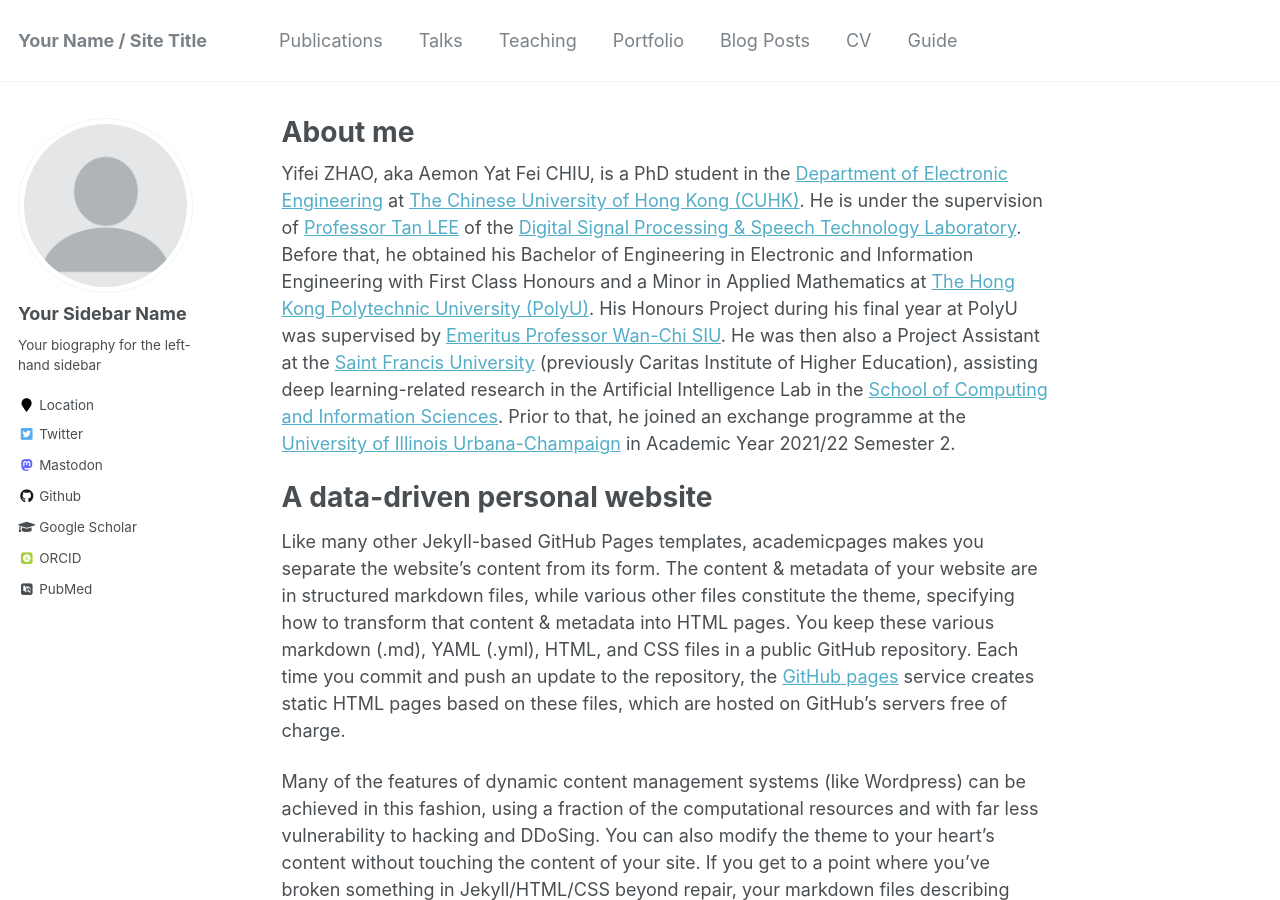
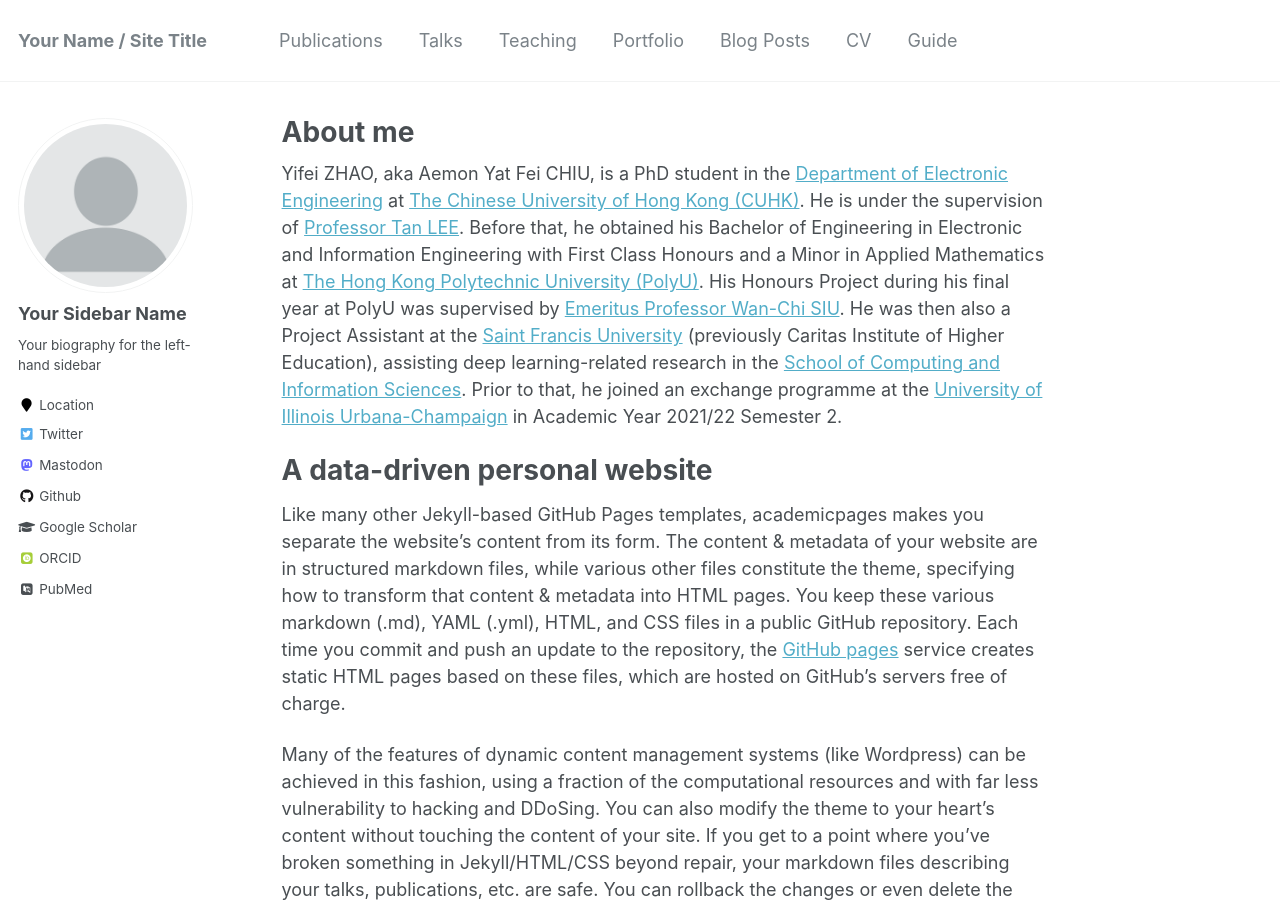
Before and after one commit to aemonyfchiu/aemonyfchiu.github.io, a Jekyll site: the page built from _pages/about.md, in a window 1280 px wide and 900 px high. Built offline with Jekyll 4.4.1, drawn with Linux system fonts in a browser that asks for light colours; some web fonts are replaced.

Commit message:
Update about.md

```diff
--- a/_pages/about.md
+++ b/_pages/about.md
@@ -7,7 +7,7 @@
   - /about.html
 ---
 
-Yifei ZHAO, aka Aemon Yat Fei CHIU, is a PhD student in the [Department of Electronic Engineering](https://www.ee.cuhk.edu.hk/en-gb/) at [The Chinese University of Hong Kong (CUHK)](https://www.cuhk.edu.hk/english/index.html). He is under the supervision of [Professor Tan LEE](https://www.ee.cuhk.edu.hk/en-gb/people/academic-staff/professors/prof-tan-lee) of the [Digital Signal Processing & Speech Technology Laboratory](http://dsp.ee.cuhk.edu.hk/). Before that, he obtained his Bachelor of Engineering in Electronic and Information Engineering with First Class Honours and a Minor in Applied Mathematics at [The Hong Kong Polytechnic University (PolyU)](https://www.polyu.edu.hk/). His Honours Project during his final year at PolyU was supervised by [Emeritus Professor Wan-Chi SIU](https://www.polyu.edu.hk/eee/people/academic-staff-and-teaching-staff/emeritus_prof-siu-wc/). He was then also a Project Assistant at the [Saint Francis University](https://www.cihe.edu.hk/en/home/index.html) (previously Caritas Institute of Higher Education), assisting deep learning-related research in the Artificial Intelligence Lab in the [School of Computing and Information Sciences](https://cis.cihe.edu.hk/). Prior to that, he joined an exchange programme at the [University of Illinois Urbana-Champaign](https://illinois.edu/) in Academic Year 2021/22 Semester 2.
+Yifei ZHAO, aka Aemon Yat Fei CHIU, is a PhD student in the [Department of Electronic Engineering](https://www.ee.cuhk.edu.hk/en-gb/) at [The Chinese University of Hong Kong (CUHK)](https://www.cuhk.edu.hk/english/index.html). He is under the supervision of [Professor Tan LEE](https://www.ee.cuhk.edu.hk/en-gb/people/academic-staff/professors/prof-tan-lee). Before that, he obtained his Bachelor of Engineering in Electronic and Information Engineering with First Class Honours and a Minor in Applied Mathematics at [The Hong Kong Polytechnic University (PolyU)](https://www.polyu.edu.hk/). His Honours Project during his final year at PolyU was supervised by [Emeritus Professor Wan-Chi SIU](https://www.polyu.edu.hk/eee/people/academic-staff-and-teaching-staff/emeritus_prof-siu-wc/). He was then also a Project Assistant at the [Saint Francis University](https://www.cihe.edu.hk/en/home/index.html) (previously Caritas Institute of Higher Education), assisting deep learning-related research in the [School of Computing and Information Sciences](https://cis.cihe.edu.hk/). Prior to that, he joined an exchange programme at the [University of Illinois Urbana-Champaign](https://illinois.edu/) in Academic Year 2021/22 Semester 2.
 
 A data-driven personal website
 ======
```
